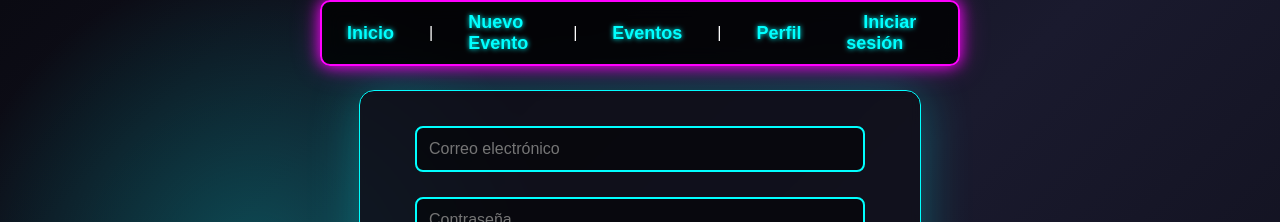
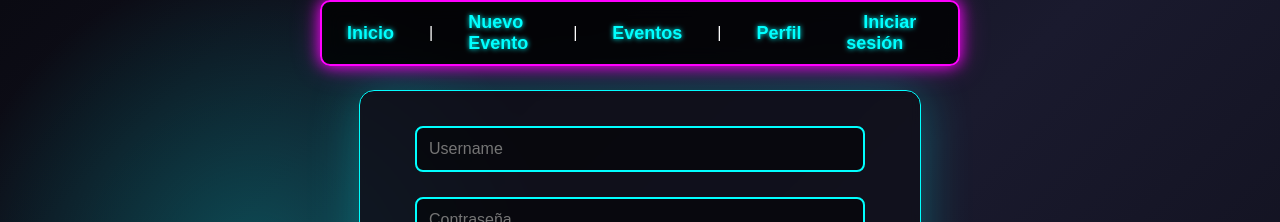
Before and after one commit to FranckHeCai/eventos-frontend, a React (Vite) app: page / in a window 1280 px wide. Shown: the top 222 px of the page. Built offline with nearby package versions, Linux system fonts and the light colour scheme.

Commit message:
login funcionando

```diff
--- a/src/App.jsx
+++ b/src/App.jsx
@@ -9,22 +9,30 @@ import "./index.css";
 // ----------------------------
 function Login({ onLogin }) {
   const [email, setEmail] = useState("");
+  const [username, setUsername] =  useState("");
   const [password, setPassword] = useState("");
   const navigate = useNavigate();
 
-  const user = JSON.parse(localStorage.getItem("user"));
+  const user = JSON.parse(localStorage.getItem("user") || "null");
 
   const handleSubmit = async (e) => {
     e.preventDefault();
+    console.log(username, password)
+    console.log(btoa(username + ":" + password))
+    try {
+      const response = await axios.post("http://localhost:3000/auth/login",
+        {
+        username,
+        password,
+      }, {
 
-    try {
-      const response = await axios.post("http://localhost:3000/auth/login", {
-        email,
-        password,
-      });
-
-      const user = response.data;
-      localStorage.setItem("user", JSON.stringify(user));
+      headers: {
+      "Content-Type": "application/json",
+      authorization: `Basic ${btoa(username + ":" + password)}`
+    },
+      })
+      console.log(response.data.user)
+      const user = response.data.user;
       onLogin(user);
       navigate("/profile");
     } catch (error) {
@@ -45,10 +53,10 @@ function Login({ onLogin }) {
   return (
     <form onSubmit={handleSubmit}>
       <input
-        type="email"
-        placeholder="Correo electrónico"
-        value={email}
-        onChange={(e) => setEmail(e.target.value)}
+        type="text"
+        placeholder="Username"
+        value={username}
+        onChange={(e) => setUsername(e.target.value)}
         required
       />
       <input
```
